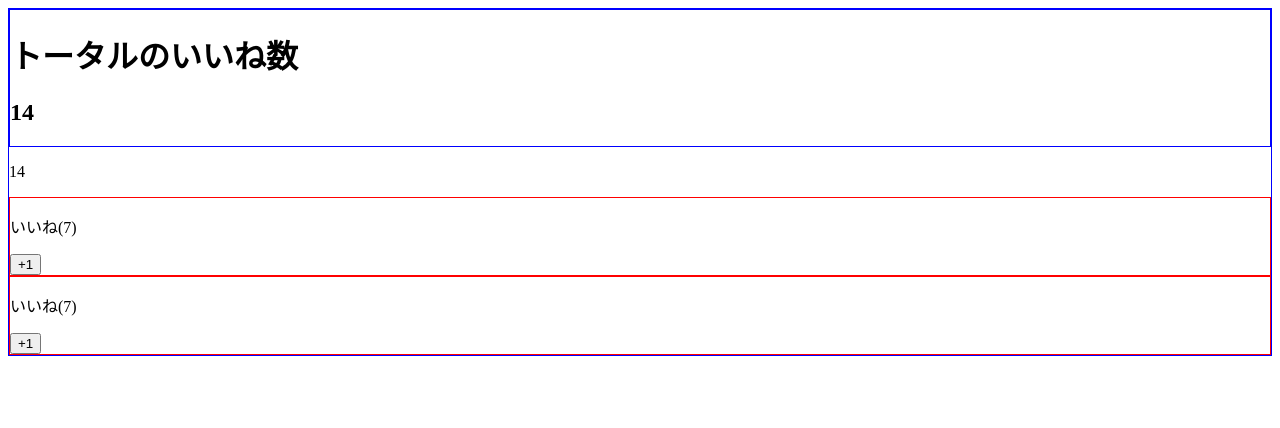
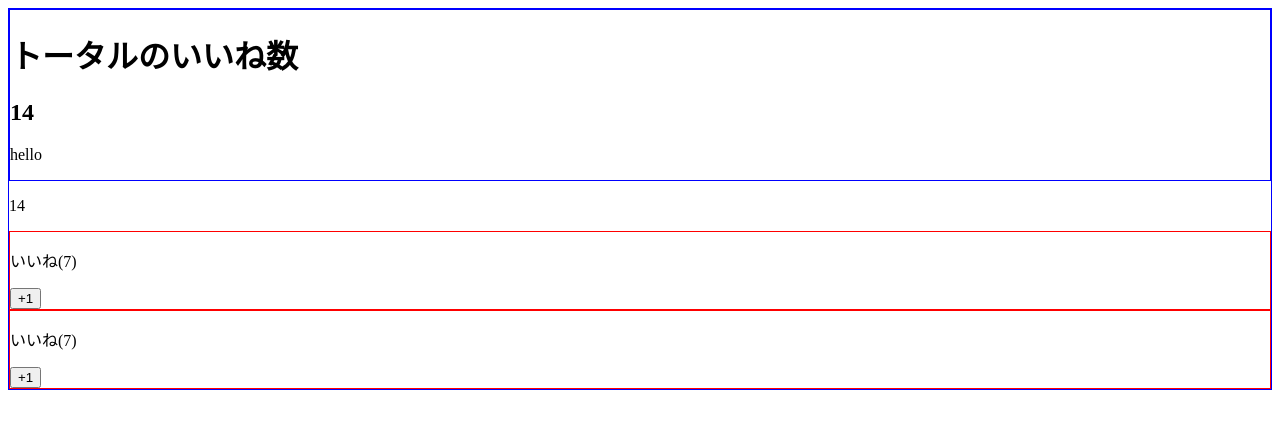
Before and after one commit to YukiIshizaki0525/udemy_vuejs2021, a Vue app: page / in a window 1280 px wide. Shown: the top 428 px of the page. Built offline with nearby package versions, Linux system fonts and the light colour scheme.

Commit message:
8-102完了

```diff
--- a/src/App.vue
+++ b/src/App.vue
@@ -1,6 +1,6 @@
 <template>
   <div>
-    <LikeHeader>
+    <LikeHeader header-text="hello">
       <h1>トータルのいいね数</h1>
       <h2>{{ number }}</h2>
     </LikeHeader>
--- a/src/components/LikeHeader.vue
+++ b/src/components/LikeHeader.vue
@@ -1,11 +1,12 @@
 <template>
   <div>
     <slot></slot>
+    <p>{{ headerText }}</p>
   </div>
 </template>
 
 <script>
 export default {
-  // props: ["headerText"]
+  props: ["headerText"]
 }
 </script>
```
